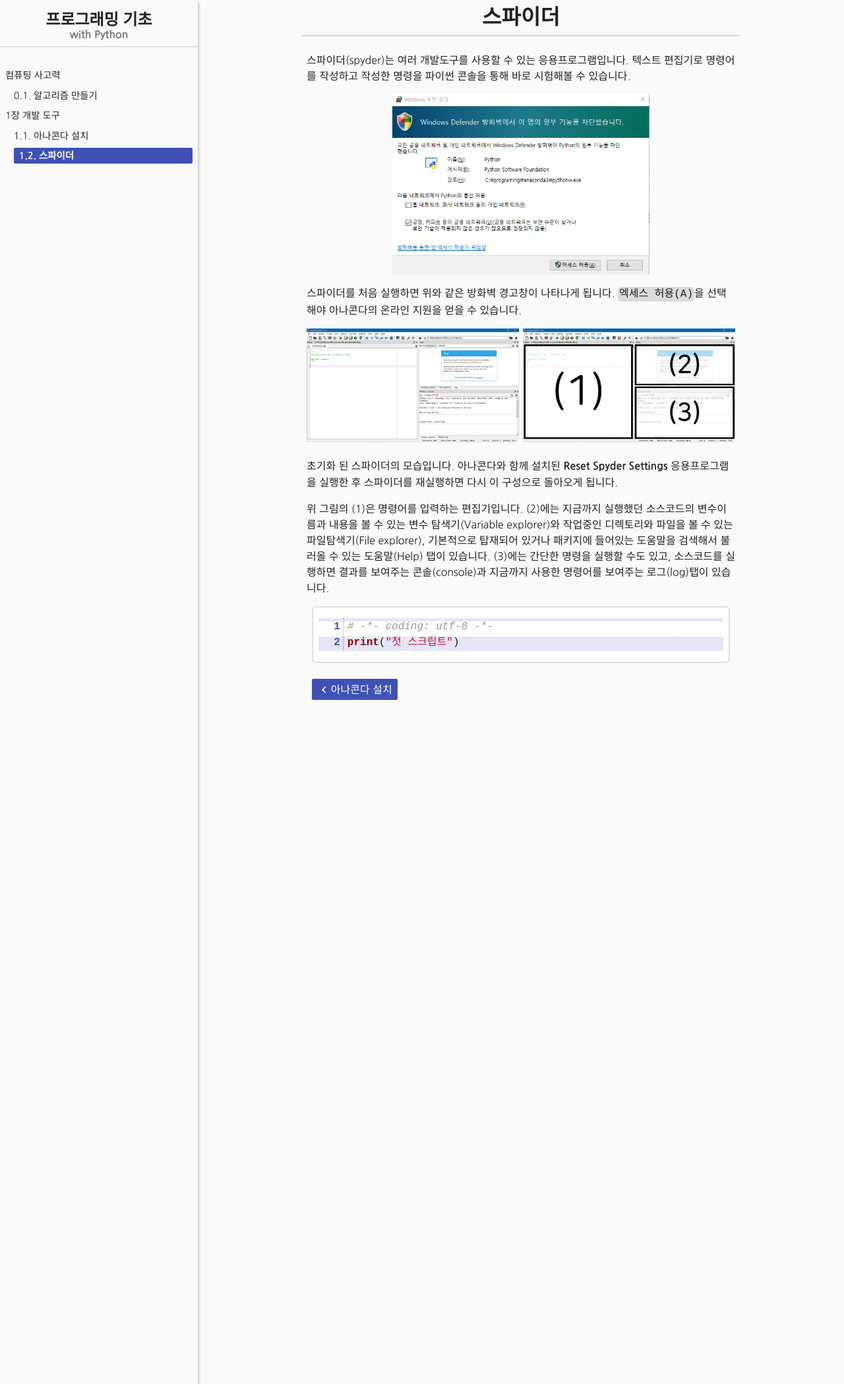
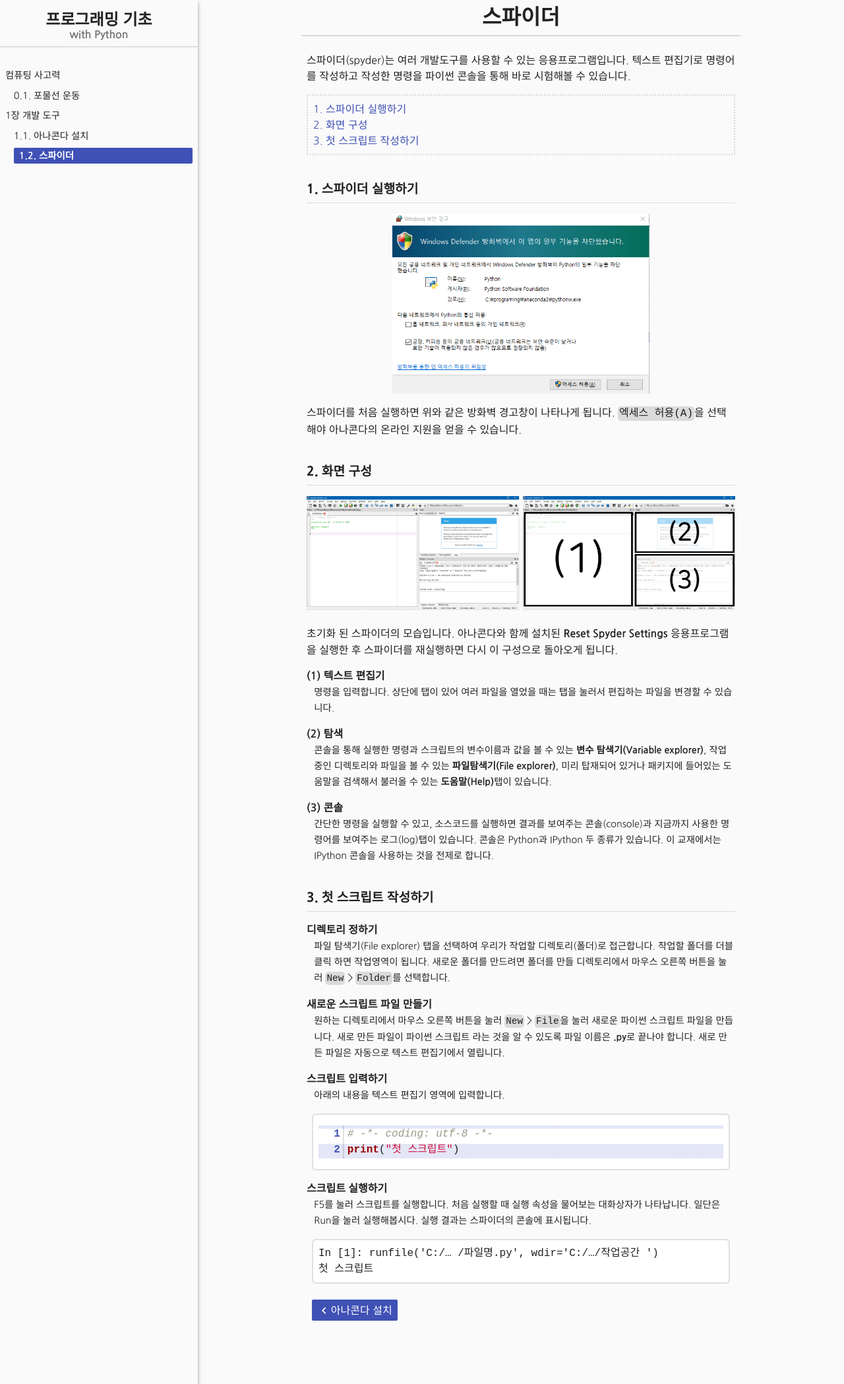
Before and after one commit to soma0sd/introduction-to-programing-with-python, a Jekyll site: the page built from doc/environment/spyder.md, in a window 1280 px wide. Shown: the whole page at 66% size. Built offline with Jekyll 4.4.1, drawn with Linux system fonts in a browser that asks for light colours; nearby versions of some CDN libraries; some web fonts are replaced.

Commit message:
contents update

````diff
--- /dev/null
+++ b/doc/computational-thinking/parabolic-motion.md
@@ -0,0 +1,17 @@
+---
+layout: book
+---
+![](../parabolic-motion-01.jpg){: .left .col .s12 .m4}
+
+야구선수가 던진 공이 그리는 궤적, 대포가 발사한 포탄의 궤적 등은 처음 조준한 곳을 향해 일직선으로 나아가지 않습니다. 지구의 중력 때문인데요. 이때문에 던져진 물체들은 직선 대신 포물선을 그리게 됩니다.
+
+물체를 던져보지 않고도 던져진 물체가 그리는 궤적을 알아낼 수 있을까요?
+
+* 목차
+{:toc}
+
+# 문제를 정의하고 추상화하기
+
+# 패턴을 찾고 문제를 분해하기
+
+# 알고리즘 설계하기
--- a/doc/environment/index.md
+++ b/doc/environment/index.md
@@ -9,12 +9,26 @@ layout: book
 
 왼쪽에는 우리가 거치게 되는 과정을 나타내고 오른쪽은 과정에 필요한 도구를 나타냅니다.
 
-알고리즘을 생각한 뒤에 제일 먼저 하는 일은 알고리즘을 명령어로 옳기는 것입니다. 이 과정에서 명령어를 입력할 텍스트 편집기가 필요합니다. 텍스트 편집기는 글자를 입력하거나 수정할 수 있고, 작성한 내용을 파일로 저장하거나 읽을 수 있는 프로그램입니다. 윈도우의 메모장 응용프로그램 등이 이 역할을 수행할 수 있습니다.
+* toc
+{:toc}
 
-그 다음은 작성한 명령을 다시 살펴보면서 오타나 알고리즘을 제대로 구현하지 못하는 부분(버그)를 해결합니다. 이 작업을 디버그라고 하며, 사용하는 프로그래밍 언어의 디버거가 이 작업을 도와줍니다.
+# 명령어 쓰기
+컴퓨터를 이용해 문제를 해결하려면 우선 문제를 해결하는 절차인 알고리즘을 만들어야 합니다. 다음으로 해야할 일은 알고리즘을 컴퓨터가 알아들을 수 있도록 명령어로 옳기는 것입니다.
 
-파이썬은 명령을 즉시 실행해서 명령을 수행할 수 있도록 만들 수 있습니다. 또한 실행가능한 파일로 만들어서 한번에 명령을 실행할 수도 있습니다. 각각 명령을 즉시 기계언어로 번역해서 실행한 후 결과를 보여주는 해석기와 파일 전체를 한꺼번에 실행 가능한 기계어 파일로 만드는 컴파일러가 이 역할을 수행합니다.
+이 과정에서 명령어를 입력할 **텍스트 편집기**가 필요합니다. 텍스트 편집기는 글자를 입력하거나 수정할 수 있고, 작성한 내용을 파일로 저장하거나 읽을 수 있는 프로그램입니다. 코딩을 위한 응용프로그램들이 많이 나와있고, 윈도우의 메모장으로도 명령어를 작성할 수 있습니다.
 
+# 버그 해결하기
+그 다음은 작성한 명령을 다시 살펴보면서 오타나 알고리즘을 제대로 구현하지 못한 부분(버그)를 해결합니다. 이 작업을 디버그라고 하며, 사용하는 프로그래밍 언어의 디버거가 이 작업을 도와줍니다.
+
+# 실행하기
+파이썬은 명령을 즉시 실행해서 명령을 수행할 수 있도록 만들 수 있습니다. 또한 실행가능한 파일로 만들어서 한번에 명령을 실행할 수 있습니다. 명령을 즉시 기계어로 번역해서 실행한 후 결과를 보여주는 해석기와 파일 전체를 한꺼번에 실행 가능한 기계어 파일로 만드는 컴파일러가 이 역할을 수행합니다.
+
+실행 결과를 보고나서 조금 더 나은 방법이 떠오른다거나 버그를 발견했을 때마다 명령을 수정하고 다시 실행하는 것을 반복합니다. 보통 이 과정이 가장 오래걸립니다.
+
+# 응용 프로그램/설치파일로 만들기
 해석기와 컴파일러로 컴퓨터에 명령을 실행할 수 있지만 아직까지는 파이썬의 자원을 사용하기 때문에 파이썬이 설치되어 있는 컴퓨터에서만 실행할 수 있습니다. 다른 사람들에게 우리가 만든 프로그램을 사용하기 위해서 파이썬을 설치하라고 할 수도 있겠지만, 설명도 많이 해야하고 불편하기 때문에 빌더를 사용해서 필요한 자원과 파일을 묶을 수 있습니다.
 
-프로그램을 공개해서 사람들이 내려받을 수 있도록 깃허브를 이용하거나 게임을 사람들에게 판매하기 위해서 스팀을 이용할 수 있습니다. 이때 깃허브나 스팀 등을 플랫폼이라고 합니다.
+# 프로그램 공개하기
+프로그램을 공개해서 사람들이 내려받을 수 있도록 깃허브를 이용할 수 있습니다. 만든 프로그램이 게임인 경우 사람들에게 판매하기 위해서 스팀을 이용할 수도 있습니다. 스마트폰 어플리케이션이라면 앱스토어나 구글플레이에 등록해서 공개할 수 있습니다.
+
+이렇게 깃허브나 스팀 등 플랫폼을 통해 만든 프로그램을 공개할 수 있습니다.
--- a/doc/environment/spyder.md
+++ b/doc/environment/spyder.md
@@ -3,18 +3,49 @@ layout: book
 ---
 스파이더(spyder)는 여러 개발도구를 사용할 수 있는 응용프로그램입니다. 텍스트 편집기로 명령어를 작성하고 작성한 명령을 파이썬 콘솔을 통해 바로 시험해볼 수 있습니다.
 
+* 목차
+{:toc}
+
+# 스파이더 실행하기
+
 ![](../spyder-01.png){: .center .X6}
 
 스파이더를 처음 실행하면 위와 같은 방화벽 경고창이 나타나게 됩니다. `엑세스 허용(A)`을 선택해야 아나콘다의 온라인 지원을 얻을 수 있습니다.
+
+# 화면 구성
 
 ![](../spyder-02.png)
 
 초기화 된 스파이더의 모습입니다. 아나콘다와 함께 설치된 **Reset Spyder Settings** 응용프로그램을 실행한 후 스파이더를 재실행하면 다시 이 구성으로 돌아오게 됩니다.
 
-위 그림의 (1)은 명령어를 입력하는 편집기입니다. (2)에는 지금까지 실행했던 소스코드의 변수이름과 내용을 볼 수 있는 변수 탐색기(Variable explorer)와 작업중인 디렉토리와 파일을 볼 수 있는 파일탐색기(File explorer), 기본적으로 탑재되어 있거나 패키지에 들어있는 도움말을 검색해서 불러올 수 있는 도움말(Help) 탭이 있습니다. (3)에는 간단한 명령을 실행할 수도 있고, 소스코드를 실행하면 결과를 보여주는 콘솔(console)과 지금까지 사용한 명령어를 보여주는 로그(log)탭이 있습니다.
+(1) 텍스트 편집기
+: 명령을 입력합니다. 상단에 탭이 있어 여러 파일을 열었을 때는 탭을 눌러서 편집하는 파일을 변경할 수 있습니다.
 
+(2) 탐색
+: 콘솔을 통해 실행한 명령과 스크립트의 변수이름과 값을 볼 수 있는 **변수 탐색기(Variable explorer)**, 작업중인 디렉토리와 파일을 볼 수 있는 **파일탐색기(File explorer)**, 미리 탑재되어 있거나 패키지에 들어있는 도움말을 검색해서 불러올 수 있는 **도움말(Help)**탭이 있습니다.
+
+(3) 콘솔
+: 간단한 명령을 실행할 수 있고, 소스코드를 실행하면 결과를 보여주는 콘솔(console)과 지금까지 사용한 명령어를 보여주는 로그(log)탭이 있습니다. 콘솔은 Python과 IPython 두 종류가 있습니다. 이 교재에서는 IPython 콘솔을 사용하는 것을 전제로 합니다.
+
+# 첫 스크립트 작성하기
+
+디렉토리 정하기
+: 파일 탐색기(File explorer) 탭을 선택하여 우리가 작업할 디렉토리(폴더)로 접근합니다. 작업할 폴더를 더블클릭 하면 작업영역이 됩니다. 새로운 폴더를 만드려면 폴더를 만들 디렉토리에서 마우스 오른쪽 버튼을 눌러 `New` > `Folder`를 선택합니다.
+
+새로운 스크립트 파일 만들기
+: 원하는 디렉토리에서 마우스 오른쪽 버튼을 눌러 `New` > `File`을 눌러 새로운 파이썬 스크립트 파일을 만듭니다. 새로 만든 파일이 파이썬 스크립트 라는 것을 알 수 있도록 파일 이름은 **.py**로 끝나야 합니다. 새로 만든 파일은 자동으로 텍스트 편집기에서 열립니다.
+
+스크립트 입력하기
+: 아래의 내용을 텍스트 편집기 영역에 입력합니다.
 {% highlight python linenos %}
 # -*- coding: utf-8 -*-
 print("첫 스크립트")
+{% endhighlight %}
 
-{% endhighlight %}
+스크립트 실행하기
+: F5를 눌러 스크립트를 실행합니다. 처음 실행할 때 실행 속성을 물어보는 대화상자가 나타납니다. 일단은 Run을 눌러 실행해봅시다. 실행 결과는 스파이더의 콘솔에 표시됩니다.
+
+```
+In [1]: runfile('C:/… /파일명.py', wdir='C:/…/작업공간 ')
+첫 스크립트
+```
````
Also changed, not shown: _data/toc.yml (+2 -16 lines), doc/computational-thinking/algorithm-design.md (deleted, +0 -3 lines), doc/computational-thinking/parabolic-motion-01.jpg (added).
